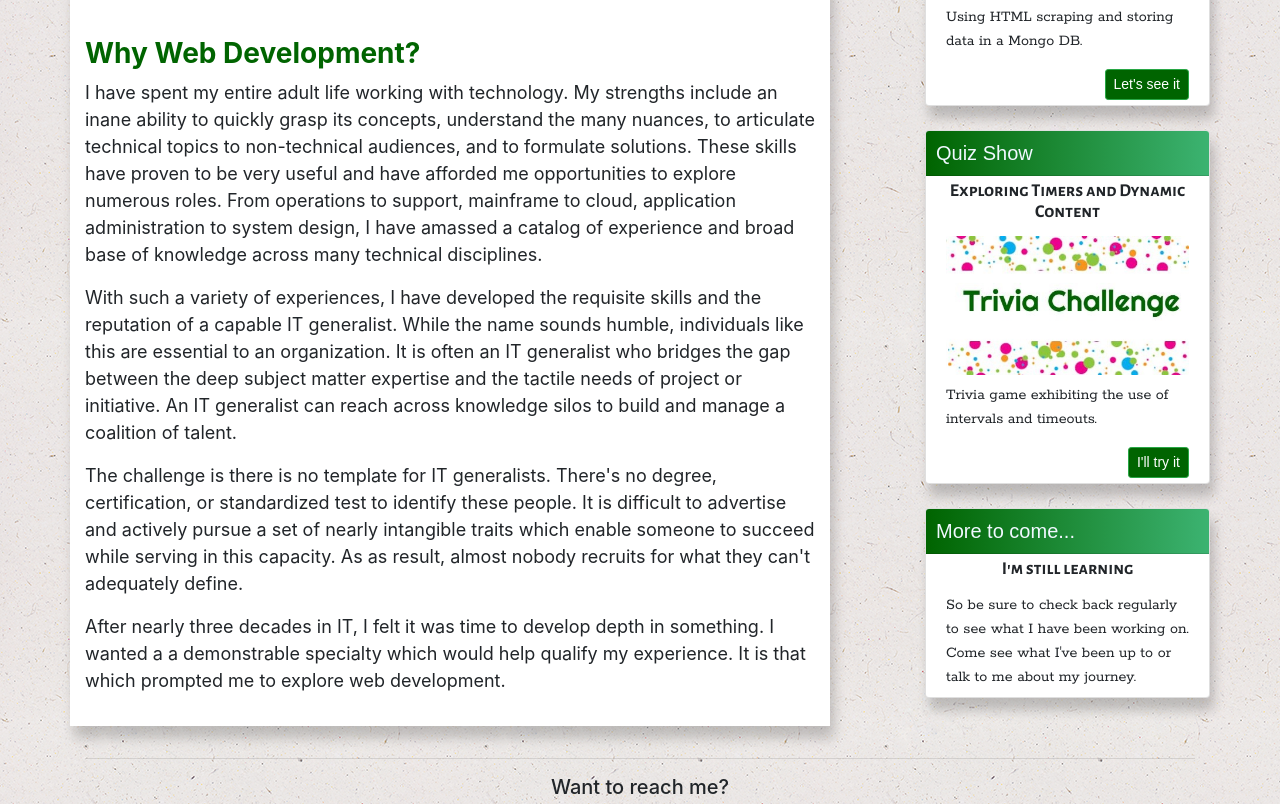
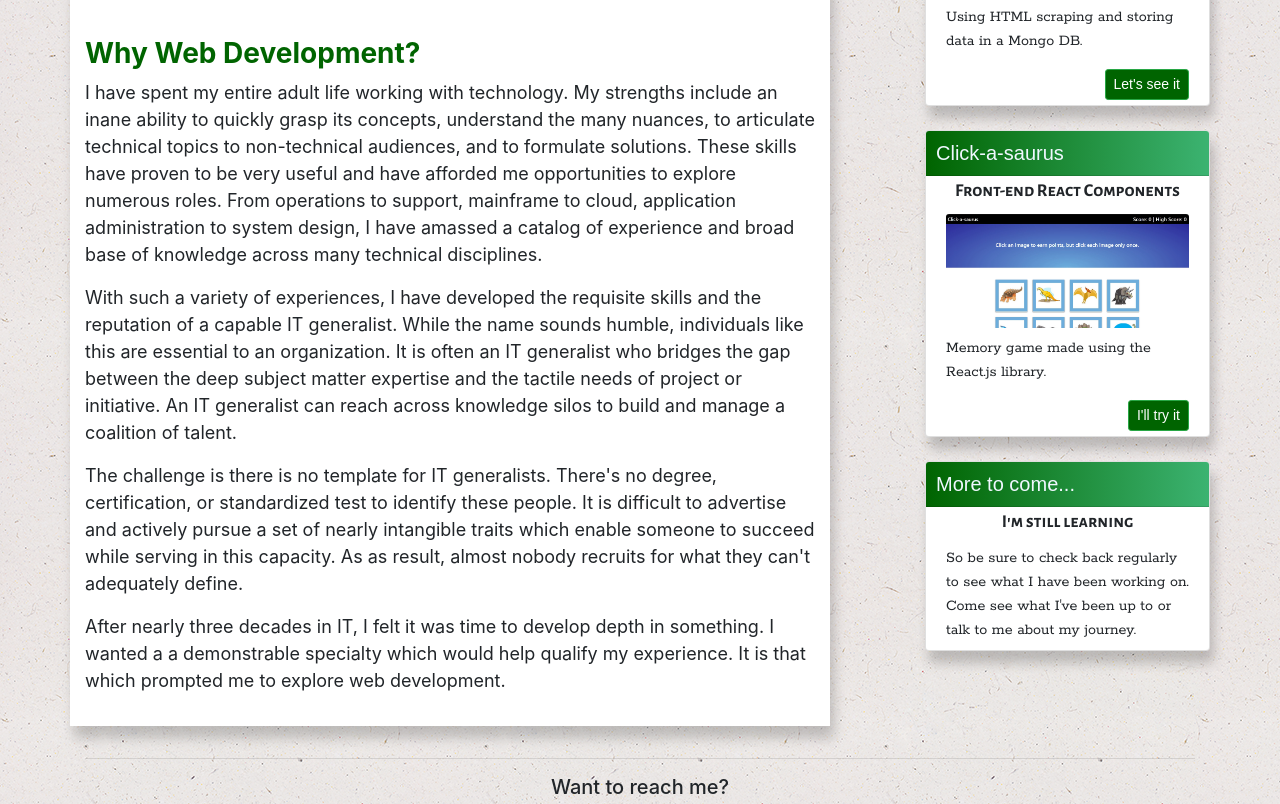
Before and after one commit to Steven-M-Carpenter/PersonalPortfolio, a plain HTML site: page index.html in a window 1280 px wide. Shown: the part 1482-2286 px from the top of the page. Drawn offline with nearby package versions, Linux system fonts and the light colour scheme.

Commit message:
updated with react project

```diff
--- a/index.html
+++ b/index.html
@@ -204,12 +204,12 @@
                     </div>
                 </div>
                 <div class="card">
-                    <h5 class="card-header">Quiz Show</h5>
+                    <h5 class="card-header">Click-a-saurus</h5>
                     <div class="card-body">
-                        <h6 class="card-title display-6">Exploring Timers and Dynamic Content</h6>
-                        <img class="card-img" src="./assets/images/Trivia2.jpg" alt="Trivia Game Image">
-                        <p class="card-text">Trivia game exhibiting the use of intervals and timeouts.</p>
-                        <a href="https://steven-m-carpenter.github.io/TriviaGameAdvanced/" target="_blank" class="goButtons btn btn-success btn-sm float-right">I'll
+                        <h6 class="card-title display-6">Front-end React Components</h6>
+                        <img class="card-img" src="./assets/images/Dinos.JPG" alt="Click-a-saurus Image">
+                        <p class="card-text">Memory game made using the React.js library.</p>
+                        <a href="https://aqueous-caverns-24410.herokuapp.com/" target="_blank" class="goButtons btn btn-success btn-sm float-right">I'll
                             try it</a>
                     </div>
                 </div>
```
Also changed, not shown: assets/images/Dinos.JPG (added).
